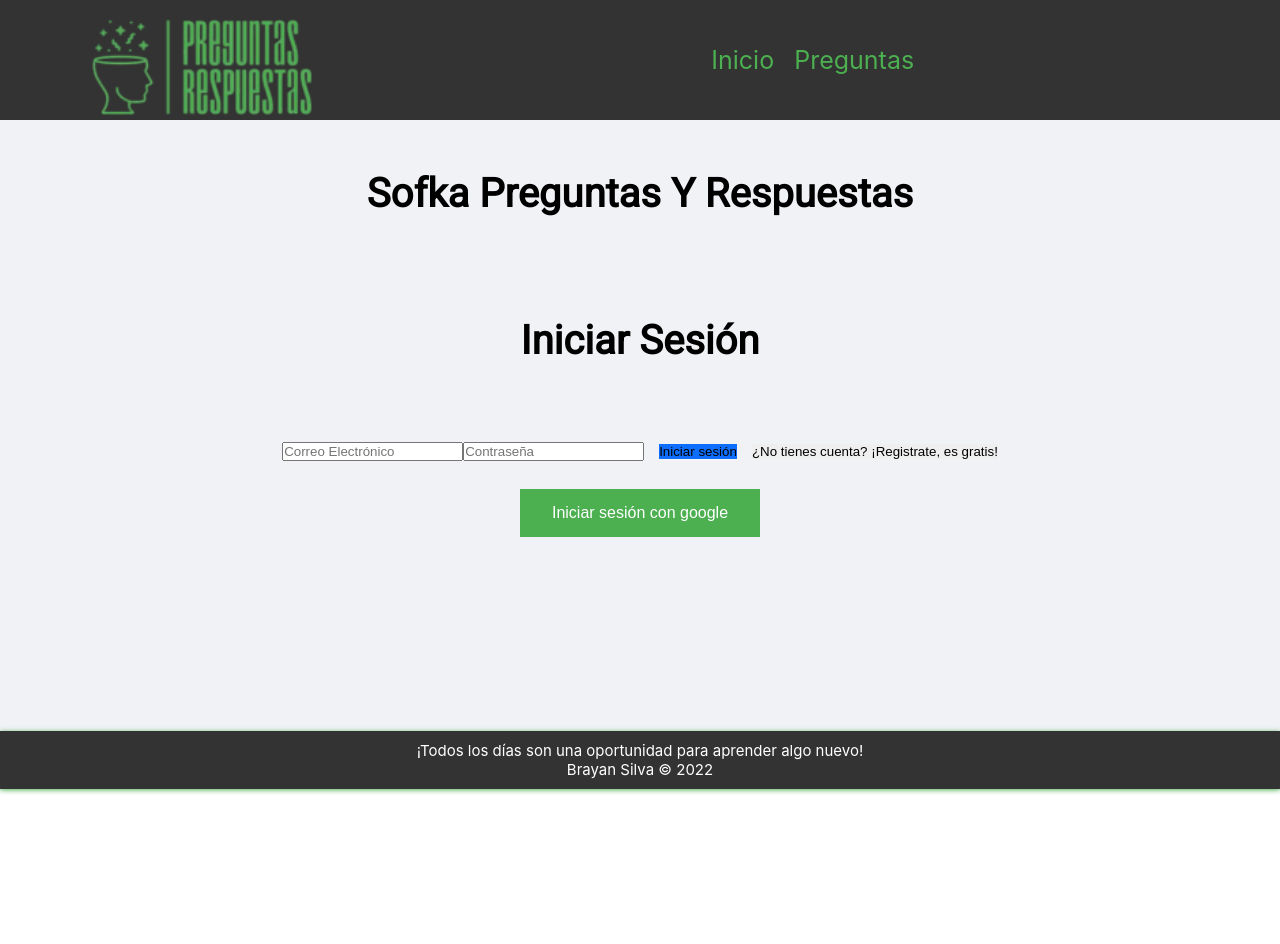
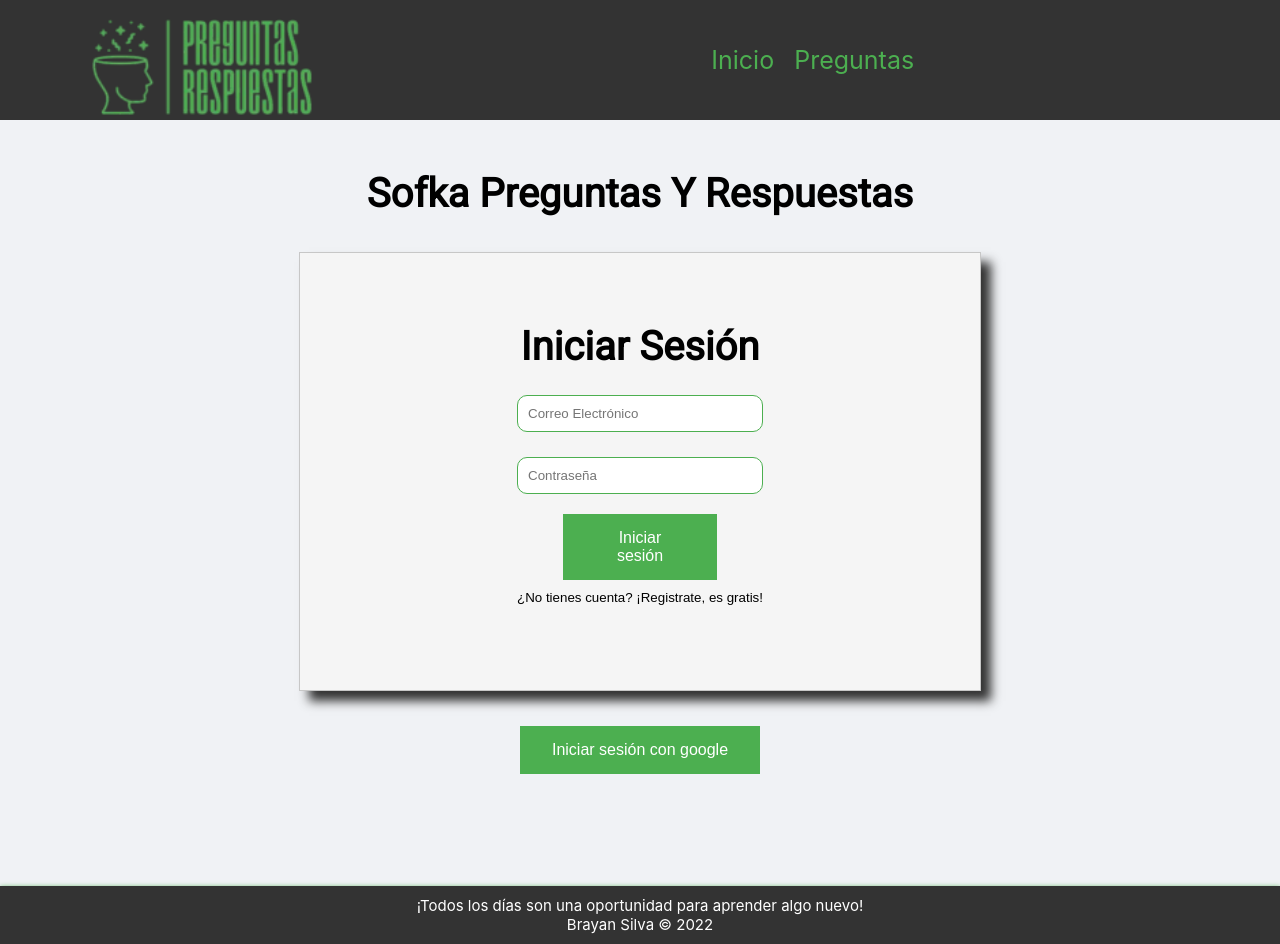
Before and after one commit to brian125/pet-demo-empresarial, a React (Create React App) app: page / in a window 1280 px wide. Before the commit the page ends 800 px from the top, so only its background shows below. Built offline with nearby package versions, Linux system fonts and the light colour scheme; no server answers.

Commit message:
Arreglo de errores y agregando estilos

```diff
--- a/src/App.jsx
+++ b/src/App.jsx
@@ -40,8 +40,6 @@ function App() {
     </div>
   );
 
-
 }
 
-
 export default App;
--- a/src/app/middleware/payloadQuestions.js
+++ b/src/app/middleware/payloadQuestions.js
@@ -36,7 +36,6 @@ export const loadById=(id)=>(dispatch)=>{
             dispatch(oneQuestionLoadError(error.message))
         });
 }
-
 
 export const postQuestion=(question, navigate)=>{
 
--- a/src/components/private/OneQuestionPrivate.jsx
+++ b/src/components/private/OneQuestionPrivate.jsx
@@ -1,17 +1,26 @@
+import ReactQuill from "react-quill"
 import { Link } from "react-router-dom"
 
 const OneQuestionPrivate = ({oneQuestion}) => {
 
     return(
-        <div className='question'>
-            <p>{oneQuestion.category}  - <small>{oneQuestion.type}</small></p>
-
-            {/* {onDelete && (
-                <button className="button right" onClick={() => onDelete(question.id)}>DELETE</button>
-            )} */}
-
+        <div className='pregunta'>
+            <ReactQuill
+            className="quill-preguntas"
+            readOnly='true'
+            preserveWhitespace='false'
+            value={oneQuestion.question}
+            modules={OneQuestionPrivate.modules}
+            theme="bubble"
+                        />
+          <div className="spans-position">
+            <span className="span-category">{oneQuestion.category}</span>
+            <span className="span-type">{oneQuestion.type}</span>
+          </div>
         </div>
     )
 }
 
+OneQuestionPrivate.modules = {toolbar: false}
+
 export default OneQuestionPrivate
--- a/src/components/private/QuestionsPrivate.jsx
+++ b/src/components/private/QuestionsPrivate.jsx
@@ -12,6 +12,7 @@ const QuestionsPrivate = ({ question, deleteQuestion }) => {
             preserveWhitespace='false'
             value={question.question}
             modules={QuestionsPrivate.modules}
+            theme="bubble"
                         />
           <div className="spans-position">
             <span className="span-category">{question.category}</span>
--- a/src/components/private/ViewAnswer.jsx
+++ b/src/components/private/ViewAnswer.jsx
@@ -19,7 +19,7 @@ const ViewAnswer = ({ answer, deleteAnswer }) => {
       <div className="col-1">
         {deleteAnswer && (
           <button
-            className="btn-danger"
+            className="button"
             id={answer.id}
             onClick={() => deleteAnswer(answer.id)}
           >
--- a/src/components/public/OneQuestionPublic.jsx
+++ b/src/components/public/OneQuestionPublic.jsx
@@ -1,16 +1,26 @@
+import ReactQuill from "react-quill"
 import { Link } from "react-router-dom"
 
 const OneQuestionPublic = ({question}) => {
 
     return(
-        <div>
-            <p>{question.category}  - <small>{question.type}</small></p>
-
-            {/* {onDelete && (
-                <button className="button right" onClick={() => onDelete(question.id)}>DELETE</button>
-            )} */}
+        <div className="pregunta">
+            <ReactQuill
+            className="quill-preguntas"
+            readOnly='true'
+            preserveWhitespace='false'
+            value={question.question}
+            modules={OneQuestionPublic.modules}
+            theme="bubble"
+        />
+                <div className="spans-position">
+                <span className="span-category">{question.category}</span>
+                <span className="span-type">{question.type}</span>
+                </div>
         </div>
     )
 }
 
+OneQuestionPublic.modules = {toolbar: false}
+
 export default OneQuestionPublic
--- a/src/components/public/QuestionsPublic.jsx
+++ b/src/components/public/QuestionsPublic.jsx
@@ -14,14 +14,12 @@ const QuestionsPublic = ({question}) => {
             preserveWhitespace='false'
             value={question.question}
             modules={QuestionsPublic.modules}
-                        />
+            theme="bubble"
+        />
                 <div className="spans-position">
                 <span className="span-category">{question.category}</span>
                 <span className="span-type">{question.type}</span>
                 </div>
-                    {/* { {onDelete && (
-                <button className="button right" onClick={() => onDelete(question.id)}>DELETE</button>
-                 )}} */}
         </Link>
         </div>
     )
--- a/src/index.css
+++ b/src/index.css
@@ -127,12 +127,12 @@ h1 {
   width: 850px;
   margin: auto;
   margin-top: 20px;
-  margin-bottom: 30px;
+  padding-bottom: 30px;
 }
 
 .sub-respuesta{
   font-size: 40px;
-  margin: 20px;
+  padding: 20px;
   color: #4CAF50;
   font-family: 'Roboto', sans-serif;
 }
@@ -245,3 +245,54 @@ h1 {
   margin-top: 50px;
   margin-bottom: 35px;
 }
+
+.sesion {
+  display: flex;
+  flex-direction: column;
+  padding: 20px;
+  width: 50%;
+  margin: auto;
+  margin-top: 35px;
+  margin-bottom: 35px;
+  border: 1px solid #c7c7c7 ;
+  box-shadow: 10px 10px 10px #333;
+  background-color: whitesmoke;
+}
+
+.campo{
+  width: 35%;
+  margin: auto;
+  margin-top: 25px;
+  padding: 10px;
+  border: 1px solid #4CAF50;
+  border-radius: 10px;
+}
+
+.sesion-button {
+  background-color: #4CAF50; /* Green */
+  border: 1px solid #4CAF50;
+  border: none;
+  color: white;
+  padding: 15px 32px;
+  text-align: center;
+  text-decoration: none;
+  display: inline-block;
+  font-size: 16px;
+  transition-duration: 0.4s;
+  width: 24%;
+  margin: auto;
+  margin-top: 20px;
+}
+
+.sesion-button:hover {
+  background-color: white; /* Green */
+  color: #4CAF50;
+  border: 1px solid #4CAF50;
+}
+
+.switch-sesion{
+  background-color: whitesmoke;
+  border: none;
+  margin-top: 10px;
+  margin-bottom: 65px;
+}
--- a/src/pages/private/OneQuestionPagePrivate.jsx
+++ b/src/pages/private/OneQuestionPagePrivate.jsx
@@ -42,7 +42,7 @@ const OneQuestionPagePrivate = () => {
 
     return (
         <div className="contenedor2">
-            <h1>private</h1>
+            <h1 className="sub-pregunta">Pregunta</h1>
             {oneQuestion &&
             <>
                  <OneQuestionPrivate oneQuestion={oneQuestion}/>
--- a/src/pages/public/Login.jsx
+++ b/src/pages/public/Login.jsx
@@ -37,14 +37,14 @@ export const Login = (props) => {
 
     return (
         <div>
-            <form onSubmit={submitHandler} className='mt-5 py-5 px-5 form-ingreso'>
-                <h1 style={{margin: "50px"}}>{ isRegistrando ? "Regístrate" : "Iniciar Sesión" }</h1>
-                <input type="email" id="emailField" placeholder='Correo Electrónico' className="form-control" style={{margin: "10px 0"}}/>
-                <input type="password" id="passwordField" placeholder='Contraseña' className="form-control" />
-                <button type='submit' className="btn btn-primary" style={{background: "#0d6efd", border: "none", margin: "30px 15px"}}>
+            <form onSubmit={submitHandler} className='sesion'>
+                <h1>{ isRegistrando ? "Regístrate" : "Iniciar Sesión" }</h1>
+                <input type="email" id="emailField" placeholder='Correo Electrónico' className="campo"/>
+                <input type="password" id="passwordField" placeholder='Contraseña' className="campo" />
+                <button type='submit' className="sesion-button">
                     {isRegistrando ? "Regístrate" : "Iniciar sesión"}
                 </button>
-                <button type='submit' onClick={() => setIsRegistrando(!isRegistrando)} className="btn btn-light" style={{border: "none", margin: "30px 0"}}>
+                <button type='submit' onClick={() => setIsRegistrando(!isRegistrando)} className="switch-sesion">
                 { isRegistrando
                     ? "¿Ya tienes cuenta? ¡Inicia sesión!"
                     : "¿No tienes cuenta? ¡Registrate, es gratis!"
```
Also changed, not shown: src/components/private/FormUsuario.jsx (deleted, +0 -30 lines).
